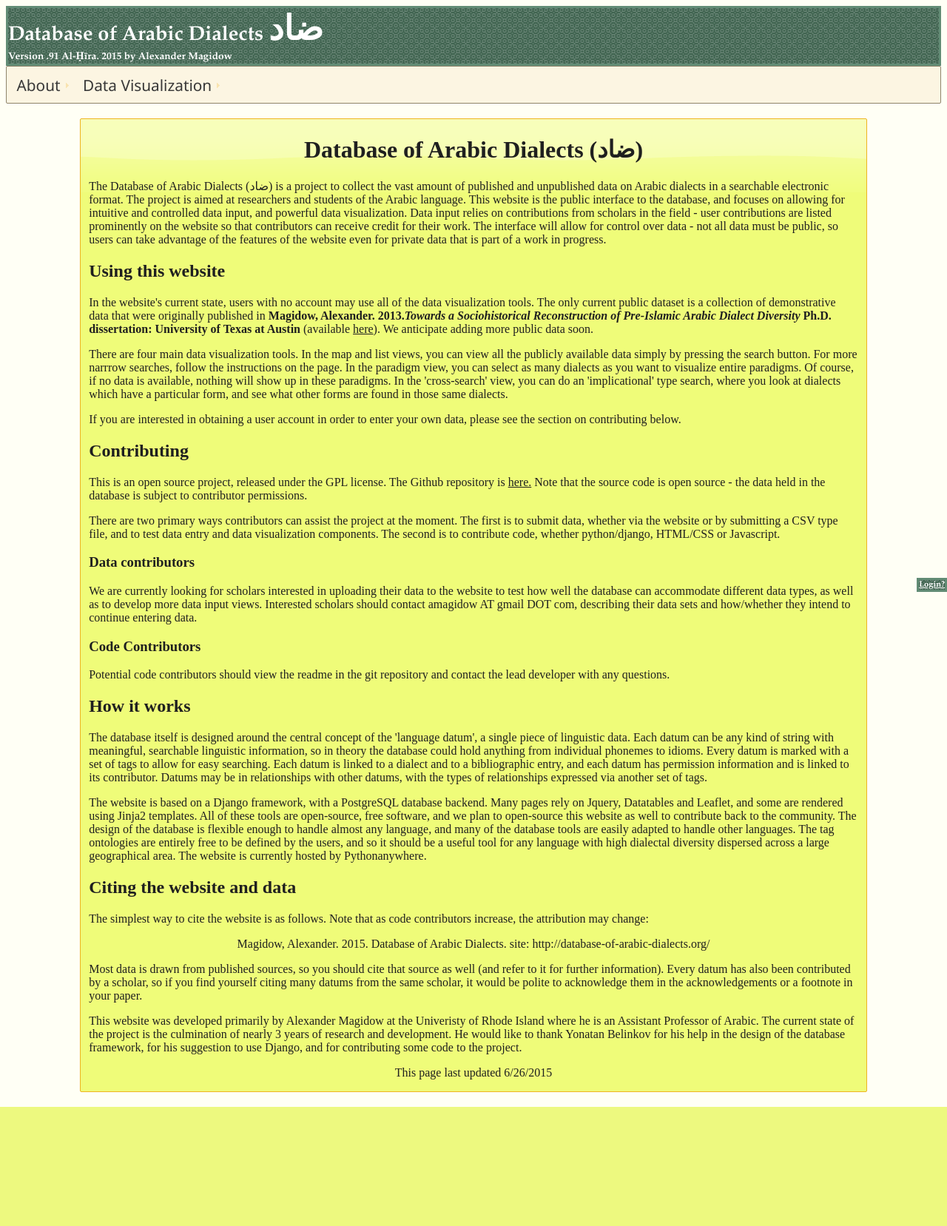
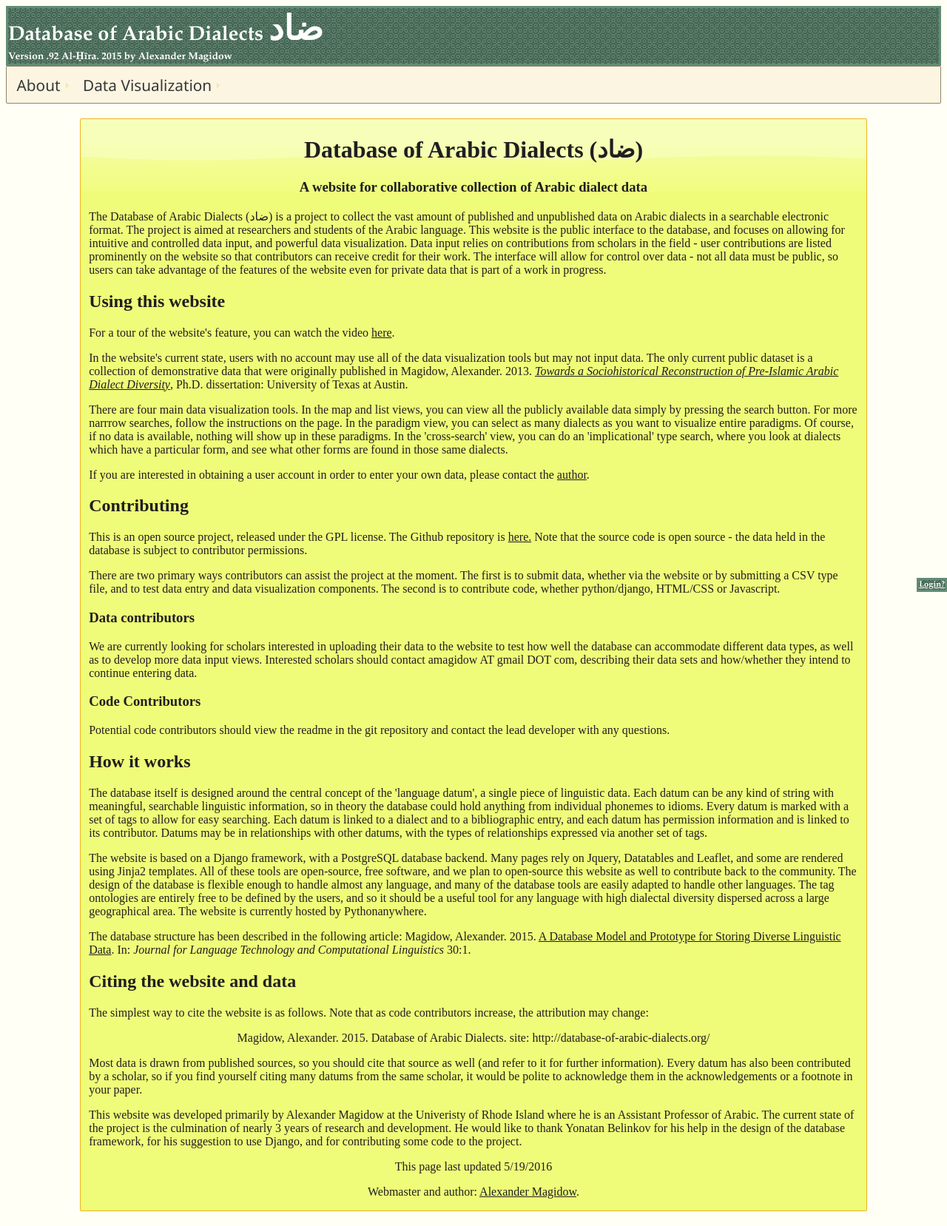
Before and after one commit to amagidow/dialects, a Django app: template dialectsDB/templates/about.html in a window 1280 px wide. Shown: the whole page at 74% size. Before the commit the page ends 1496 px from the top, so only its background shows below. Run offline with Django 3.2, Linux system fonts and the light colour scheme; the template is opened without the code that fills it, so the values that code supplies are empty.

Commit message:
Updated about.html, versions.html and the version number on the website.

```diff
--- a/dialectsDB/templates/about.html
+++ b/dialectsDB/templates/about.html
@@ -5,6 +5,7 @@
 {% block body %}
 <div class="ui-state-highlight ui-corner-all" style="margin-top: 20px;margin-bottom: 20px; margin-left: 100px;margin-right: 100px; padding: 0 .7em;">
 <h1 align="center"> Database of Arabic Dialects (ضاد)</h1>
+    <h3 align="center">A website for collaborative collection of Arabic dialect data</h3>
     <p>
 The Database of Arabic Dialects (ضاد) is a project to collect the vast amount of published and unpublished data
     on Arabic dialects in a searchable electronic format. The project is aimed at researchers and students of the Arabic language.
@@ -13,17 +14,18 @@ The Database of Arabic Dialects (ضاد) is a project to collect the vast amount
         contributors can receive credit for their work. The interface will allow for control over data - not all data must be public,
         so  users can take advantage of the features of the website even for private data that is part of a work in progress.</p>
 <h2>Using this website</h2>
-<p>In the website's current state, users with no account may use all of the data visualization tools. The only current public dataset is a collection of
-demonstrative data that were originally published in <strong>Magidow, Alexander. 2013.<i>Towards a Sociohistorical Reconstruction of Pre-Islamic Arabic Dialect Diversity</i>
-Ph.D. dissertation: University of Texas at Austin</strong> (available <a href="http://repositories.lib.utexas.edu/handle/2152/21378">here</a>). We anticipate adding more
-public data soon.</p>
+    <p>For a tour of the website's feature, you can watch the video <a href="https://youtu.be/tHDLXxaGCi4">here</a>. </p>
+
+<p>In the website's current state, users with no account may use all of the data visualization tools but may not input data. The only current public dataset is a collection of
+demonstrative data that were originally published in Magidow, Alexander. 2013. <i> <a href="http://repositories.lib.utexas.edu/handle/2152/21378">Towards a Sociohistorical Reconstruction of Pre-Islamic Arabic Dialect Diversity</i></a>,
+Ph.D. dissertation: University of Texas at Austin. </p>
 
 <p>There are four main data visualization tools. In the map and list views, you can view all the publicly available data simply by pressing the search button. For more narrrow
 searches, follow the instructions on the page. In the paradigm view, you can select as many dialects as you want to visualize entire paradigms. Of course, if no data is available,
 nothing will show up in these paradigms. In the 'cross-search' view, you can do an 'implicational' type search, where you look at dialects which have a particular form, and see what
 other forms are found in those same dialects.</p>
 
-<p>If you are interested in obtaining a user account in order to enter your own data, please see the section on contributing below.</p>
+<p>If you are interested in obtaining a user account in order to enter your own data, please contact the <a href="mailto:amagidow@uri.edu">author</a>.</p>
 
 
 <h2>Contributing</h2>
@@ -52,6 +54,10 @@ to a bibliographic entry, and each datum has permission information and is linke
     The tag ontologies are entirely free to be defined by the users, and so it should be a useful tool for any language with high dialectal diversity
     dispersed across a large geographical area. The website is currently hosted by Pythonanywhere.
 </p>
+    <p>
+    The database structure has been described in the following article:
+    Magidow, Alexander. 2015. <a href="http://www.jlcl.org/2015_Heft1/2Magidow.pdf">A Database Model and Prototype for Storing Diverse Linguistic Data</a>. In: <em>Journal for Language Technology and Computational Linguistics</em> 30:1.
+</p>
 <h2>Citing the website and data</h2>
 <p>The simplest way to cite the website is as follows. Note that as code contributors increase, the attribution may change:</p>
 <p style="text-align:center">Magidow, Alexander. 2015. Database of Arabic Dialects. site: http://database-of-arabic-dialects.org/</p>
@@ -66,7 +72,8 @@ the acknowledgements or a footnote in your paper.</p>
     He would like to thank Yonatan Belinkov for his help in the design of the database framework, for his suggestion to use Django,
     and for contributing some code to the project. </p>
 
-<p style="text-align:center">This page last updated 6/26/2015</p>
+<p style="text-align:center">This page last updated 5/19/2016</p>
+<p style="text-align:center">Webmaster and author: <a href="mailto:amagidow@uri.edu">Alexander Magidow</a>.</p>
 </div>
 
 {% endblock %}
--- a/dialectsDB/templates/baseJQ.html
+++ b/dialectsDB/templates/baseJQ.html
@@ -33,7 +33,7 @@
 <body>
 <div class = "titlebar"><a href = "/">Database of Arabic Dialects
     <span class = "arabicTitle">     ضاد </span> </a>
-    <div class="versioninfo" style="font-size: .5em;">Version .91 Al-Ḥīra. 2015 by Alexander Magidow</div>
+    <div class="versioninfo" style="font-size: .5em;">Version .92 Al-Ḥīra. 2015 by Alexander Magidow</div>
     </div>
 <!-- Top menu bar -->
 <ul id = "topmenu">
```
Also changed, not shown: dialectsDB/templates/versions.html (+7 -0 lines).
